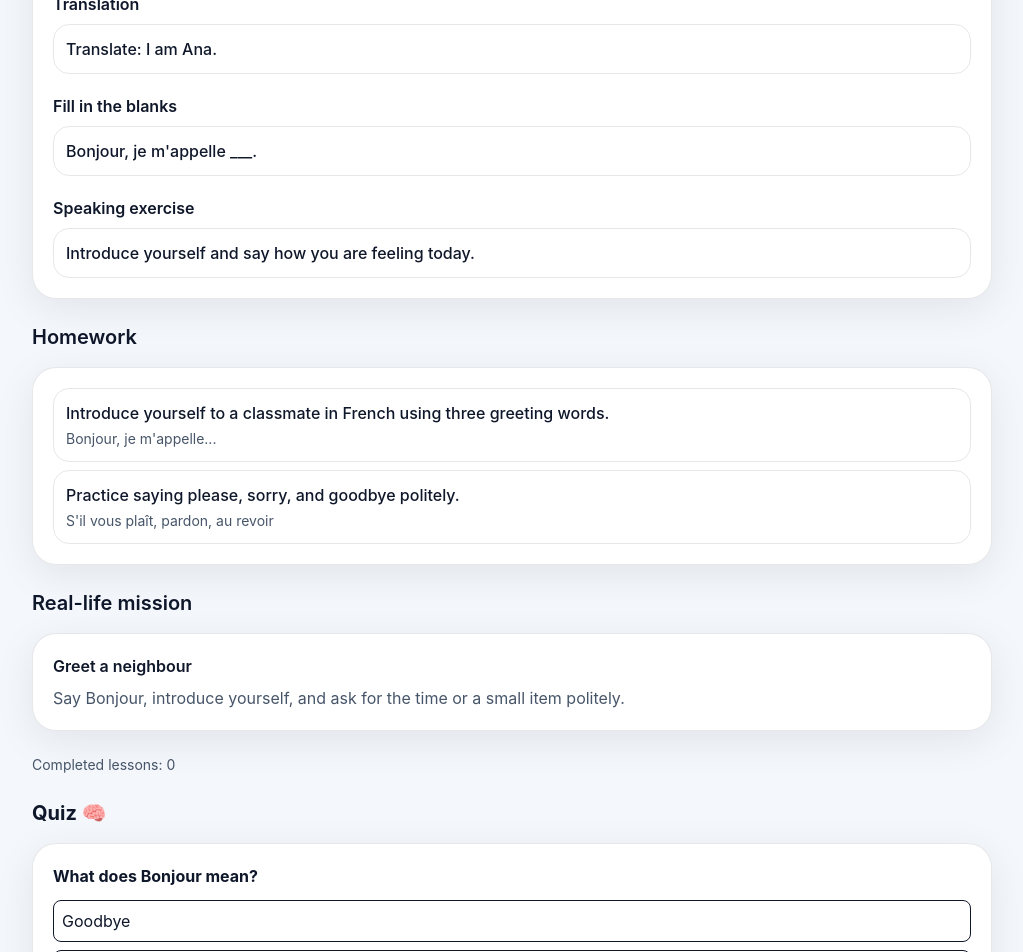
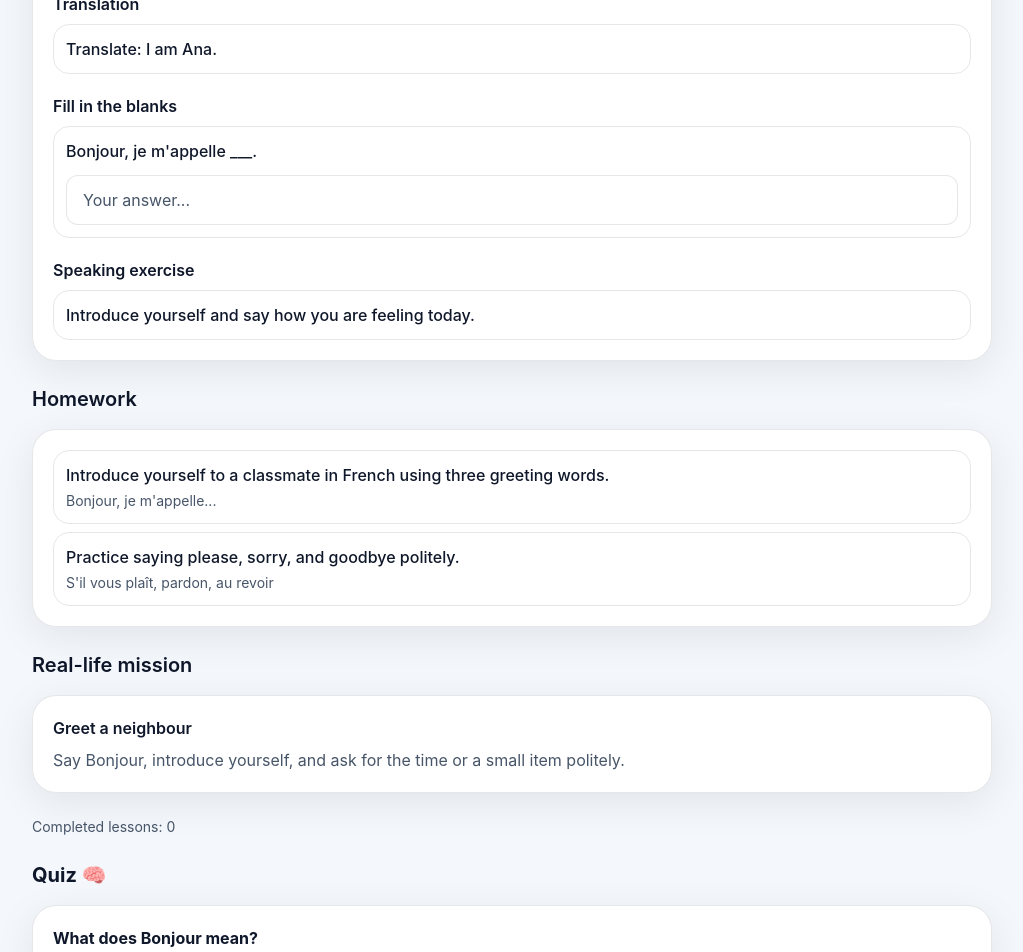
Before and after one commit to kesarakithmin/french-journey, a React (Vite) app: page /lessons/1 in a window 1280 px wide. Shown: the part 3400-4352 px from the top of the page, without its empty margins (128-1151 px from the left). Built offline with nearby package versions, Linux system fonts and the light colour scheme.

Commit message:
Improve quiz dark mode and add fill blank inputs

```diff
--- a/src/components/Quiz.tsx
+++ b/src/components/Quiz.tsx
@@ -50,11 +50,11 @@ function Quiz({ questions, onComplete }: QuizProps) {
                 onClick={() =>
                   selectAnswer(index, option)
                 }
-                className={`w-full border p-2 rounded-lg text-left ${
-                  answers[index] === option
-                    ? "bg-blue-100"
-                    : ""
-                }`}
+                className={`w-full rounded-xl border p-3 text-left text-[color:var(--color-text)] bg-[color:var(--color-card)] transition ${
+  answers[index] === option
+    ? "border-[color:var(--color-primary)] bg-[color:var(--color-primary)]/10"
+    : "border-[color:var(--color-border)]"
+}`}
               >
                 {option}
               </button>
@@ -76,7 +76,7 @@ function Quiz({ questions, onComplete }: QuizProps) {
   {score === questions.length && onComplete && (
     <button
       onClick={() => onComplete(score)}
-      className="mt-4 bg-green-600 text-white px-4 py-2 rounded-lg"
+className="mt-4 rounded-xl bg-green-600 px-5 py-3 font-semibold text-white"
     >
       Finish Quiz ✅
     </button>
--- a/src/pages/Lesson.tsx
+++ b/src/pages/Lesson.tsx
@@ -198,10 +198,21 @@ console.log("Found lesson:", lesson)
               <h3 className="font-semibold">Fill in the blanks</h3>
               <ul className="mt-2 space-y-2">
                 {practice.fillInTheBlanks.map((item, index) => (
-                  <li key={`${item.prompt}-${index}`} className="rounded-2xl border border-[color:var(--color-border)] p-3">
-                    <p className="font-medium">{item.prompt}</p>
-                  </li>
-                ))}
+  <li
+    key={`${item.prompt}-${index}`}
+    className="rounded-2xl border border-[color:var(--color-border)] p-3"
+  >
+    <p className="font-medium">
+      {item.prompt}
+    </p>
+
+    <input
+      type="text"
+      placeholder="Your answer..."
+      className="mt-3 w-full rounded-xl border border-[color:var(--color-border)] bg-[color:var(--color-card)] px-4 py-3 text-[color:var(--color-text)] placeholder:text-[color:var(--color-text-muted)] outline-none focus:ring-2 focus:ring-[color:var(--color-primary)]"
+    />
+  </li>
+))}
               </ul>
             </div>
 
```
